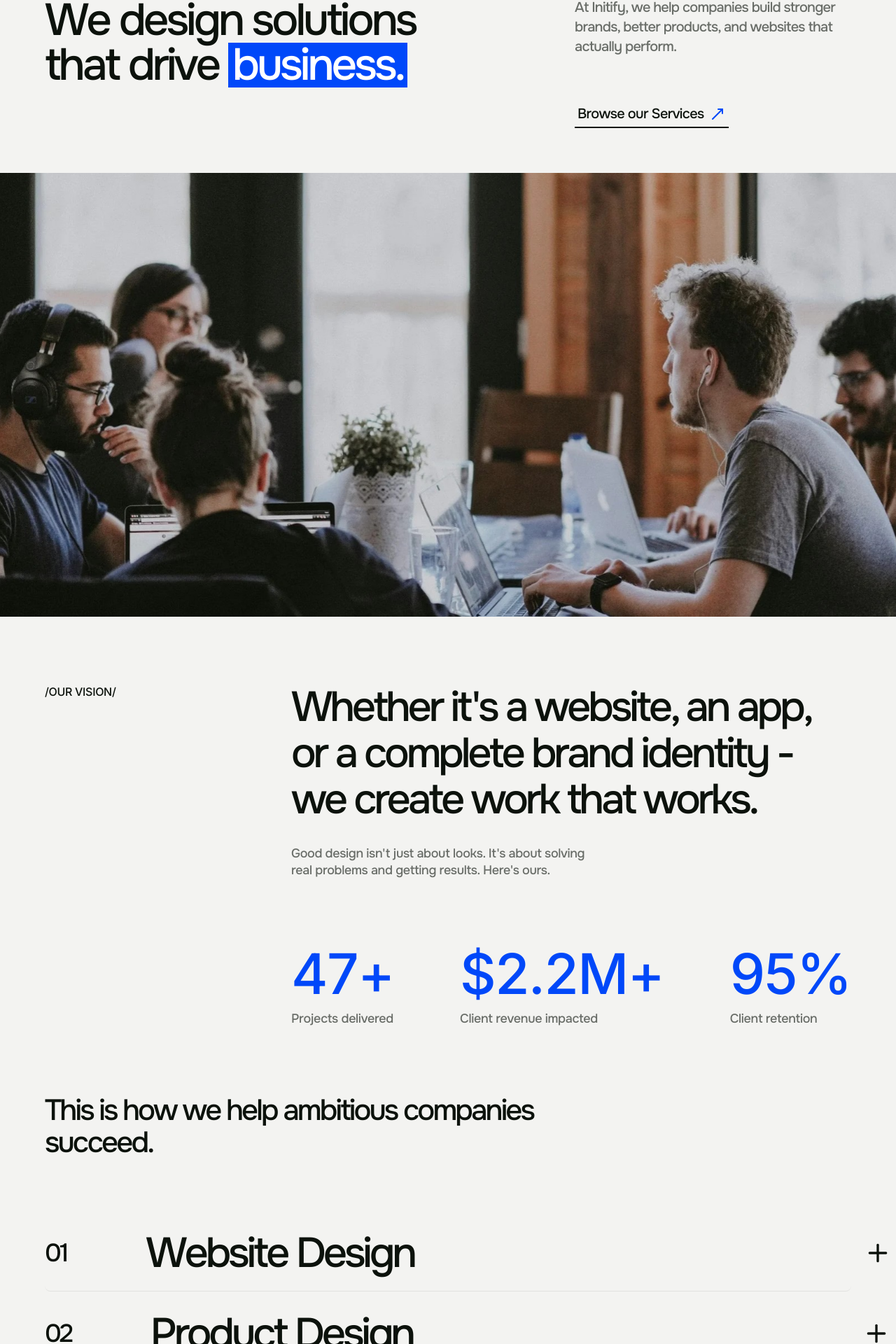
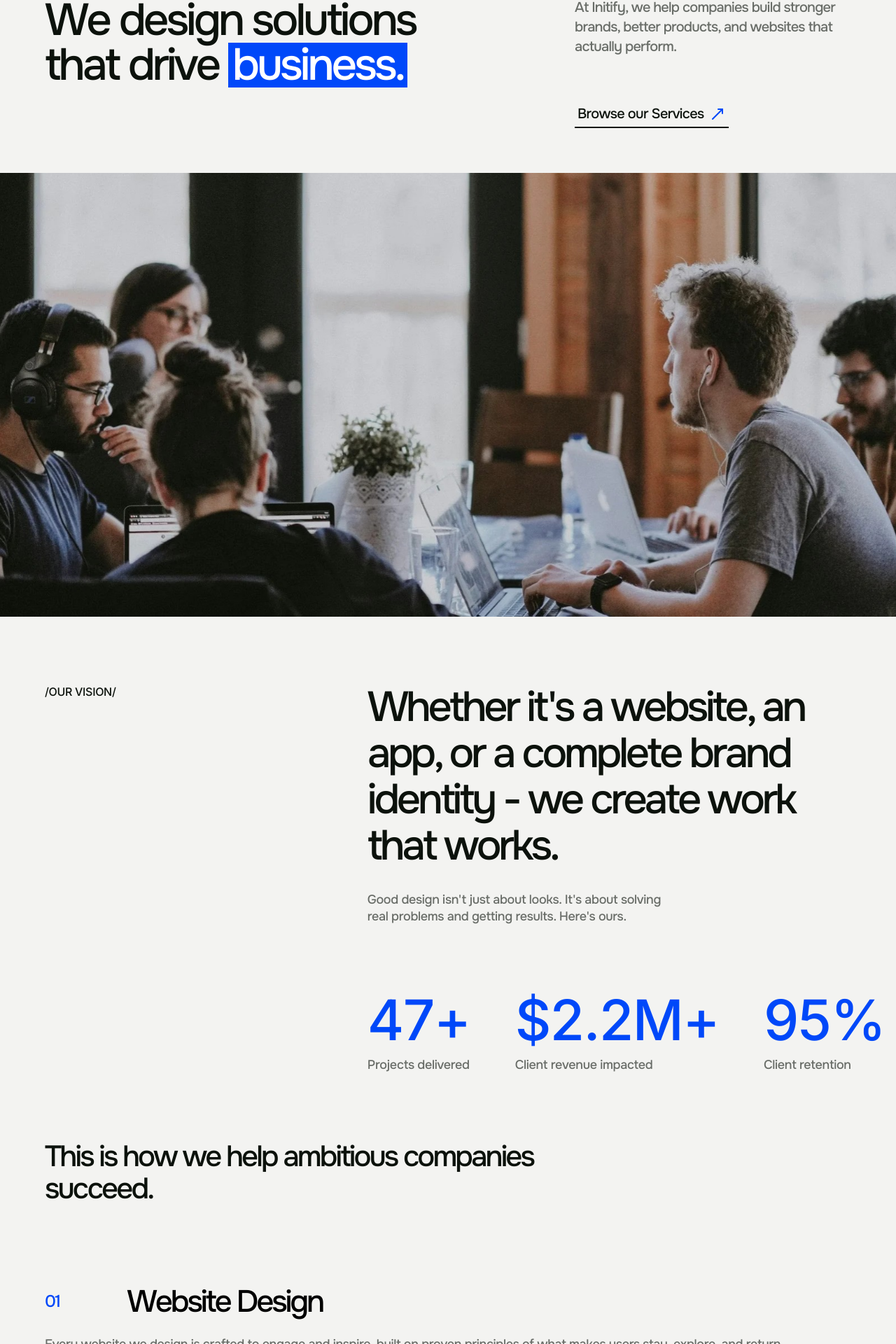
Before and after one commit to initify-admin/initify-portfolio, a Next.js app: page / in a window 1280 px wide. Shown: the part 223-2143 px from the top of the page at 70% size. Built offline with nearby package versions, Linux system fonts and the light colour scheme.

Commit message:
Refactor OurUses and Vision components; enhance layout and responsiveness, improve hover effects, and optimize animations

```diff
--- a/app/globals.css
+++ b/app/globals.css
@@ -51,3 +51,16 @@
     border-radius: 6px;
   }
 }
+@layer utilities {
+  @media (width >= 90rem /* 1440px */) {
+    .mac\:hidden {
+      display: none;
+    }
+    .mac\:block {
+      display: block;
+    }
+    .mac\:flex {
+      display: flex;
+    }
+  }
+}
--- a/components/our-uses.tsx
+++ b/components/our-uses.tsx
@@ -7,7 +7,6 @@ import {
   SectionWrapper,
   SectionContentWrapper,
   SectionContent,
-  SectionSubheading,
 } from "./ui/section";
 import { ourUses } from "@/data/our-uses";
 import { transitionDuration, transitionEffect } from "@/lib/utils";
@@ -33,11 +32,11 @@ export default function OurUses() {
             duration: transitionDuration,
             ease: transitionEffect,
           }}
-          className="flex flex-col gap-y-20"
+          className="flex flex-col gap-y-12 lg:gap-y-16 xl:gap-y-20"
         >
-          <SectionSubheading className="max-w-[810px] xl:text-[2.625rem] xl:tracking-[-0.184rem] xl:leading-[2.888rem]">
+          <h1 className="xl:w-[810px] font-onest font-medium text-dark text-[2.25rem] lg:text-[2.5rem] xl:text-[2.625rem] tracking-[-0.158rem] lg:tracking-[-0.175rem] xl:tracking-[-0.184rem] leading-[2.475rem] lg:leading-[2.75rem] xl:leading-[2.888rem]">
             This is how we help ambitious companies succeed.
-          </SectionSubheading>
+          </h1>
 
           <div className="flex flex-col divide-y divide-[rgba(151,151,151,0.2)]">
             {ourUses.map((use, index) => (
@@ -57,10 +56,11 @@ export default function OurUses() {
 
 function UseItem({ index, title, description }: UseItemProps) {
   return (
+    <>
       <motion.div
         whileHover="hover"
         initial="initial"
-      className="w-full py-6 rounded-lg bg-transparent flex justify-between items-center transition-colors duration-300"
+        className="hidden w-full py-6 rounded-lg bg-transparent mac:flex justify-between items-center transition-colors duration-300"
         variants={{
           initial: { backgroundColor: "transparent" },
           hover: { backgroundColor: "var(--primary-blue)" },
@@ -113,7 +113,7 @@ function UseItem({ index, title, description }: UseItemProps) {
               hover: { opacity: 1, color: "#ffffff" },
             }}
             transition={{ duration: 0.3, ease: "easeInOut" }}
-          className="text-base sm:text-lg xl:text-xl font-onest tracking-[-0.023rem] leading-6 w-[610px] font-medium"
+            className="text-xl font-onest tracking-[-0.023rem] leading-6 w-[610px] font-medium"
           >
             {description}
           </motion.p>
@@ -129,5 +129,22 @@ function UseItem({ index, title, description }: UseItemProps) {
           </motion.div>
         </motion.div>
       </motion.div>
+
+      <div className="flex mac:hidden flex-col gap-y-4 py-6">
+        <div className="flex items-center gap-x-6 sm:gap-x-16 md:gap-x-24">
+          <h1 className="font-medium font-onest text-2xl tracking-[-0.11rem] text-primary-blue">
+            0{index + 1}
+          </h1>
+
+          <h1 className="font-medium font-onest text-[2.5rem] sm:text-[2.75rem] tracking-[-0.2rem] leading[2.75rem] sm:leading[3.025rem] whitespace-nowrap">
+            {title}
+          </h1>
+        </div>
+
+        <p className="text-base sm:text-lg text-body font-onest tracking-[-0.023rem] leading-6 font-medium">
+          {description}
+        </p>
+      </div>
+    </>
   );
 }
--- a/components/vision.tsx
+++ b/components/vision.tsx
@@ -30,7 +30,7 @@ export default function Vision() {
         >
           <SectionHeading>/Our Vision/</SectionHeading>
 
-          <div className="w-full xl:w-[800px] flex flex-col gap-y-12 sm:gap-y-16 xl:gap-y-24">
+          <div className="w-full xl:w-[60%] flex flex-col gap-y-12 sm:gap-y-16 xl:gap-y-24">
             <div className="flex flex-col gap-y-8">
               <SectionSubheading>
                 Whether it{"'"}s a website, an app, or a complete brand identity
```
Lines whose indentation alone changed are shown as unchanged.
